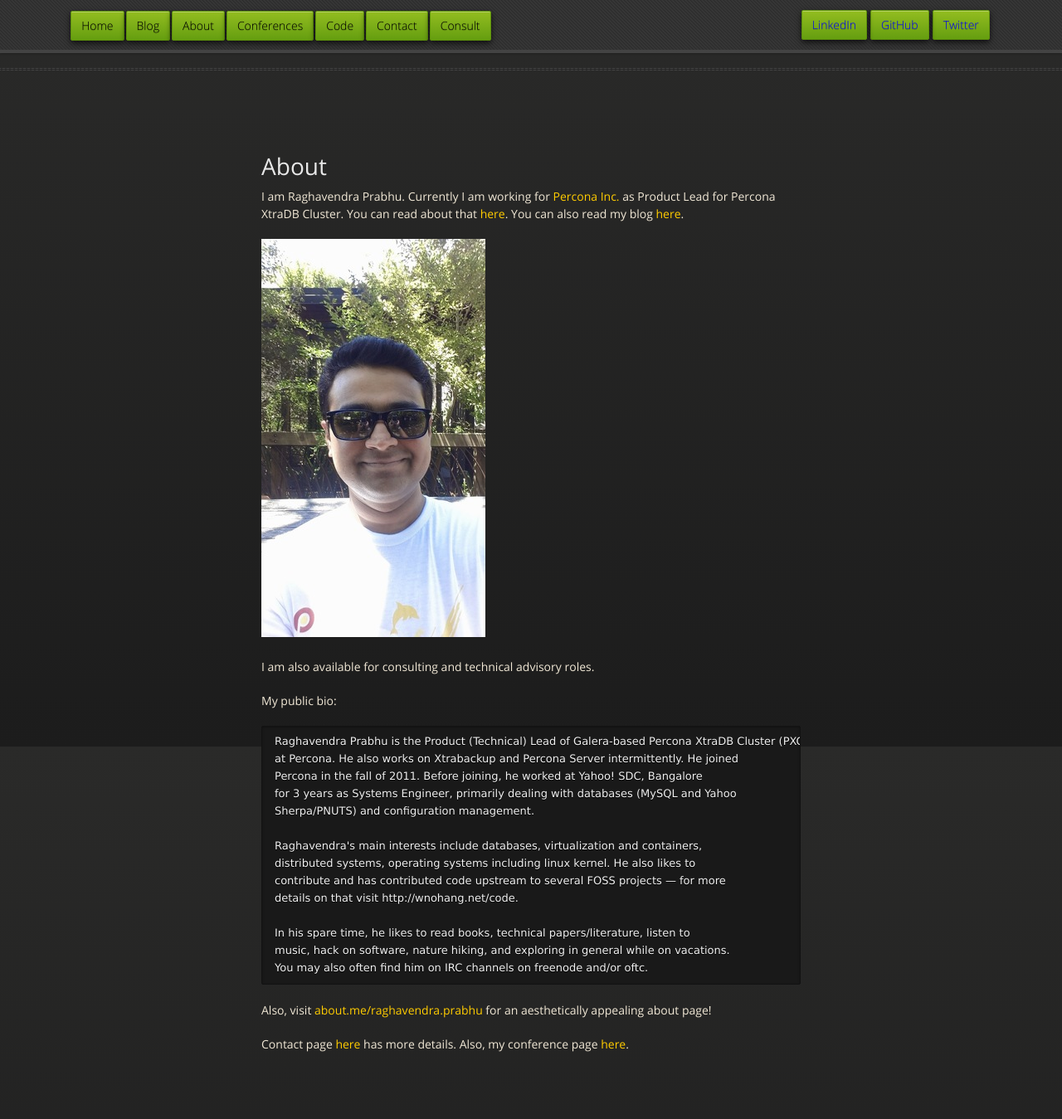
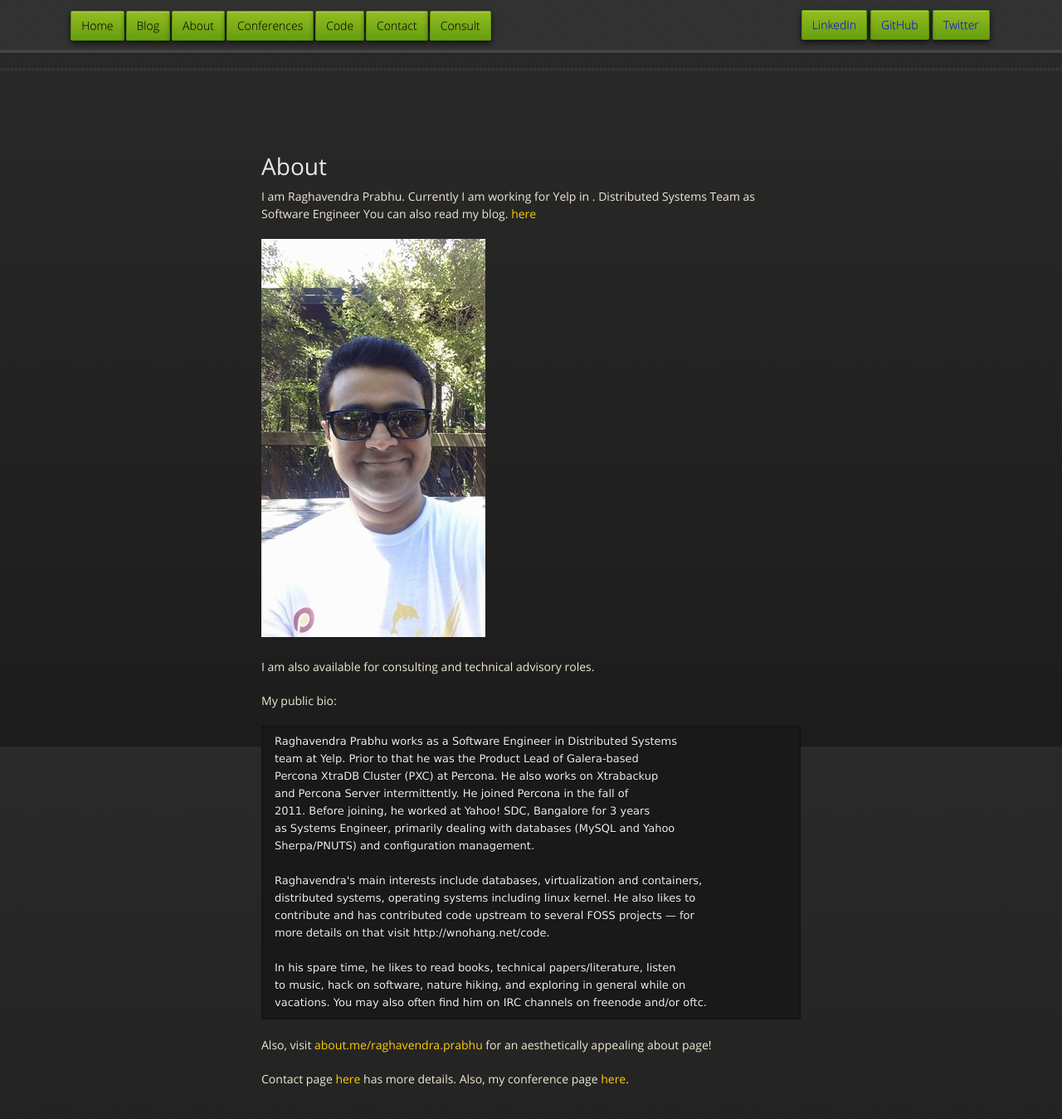
Before and after one commit to ronin13/ronin13.github.com, a Jekyll site: the page built from pages/about.md, in a window 1280 px wide and 1400 px high. Shown: the top 1349 px of the window at 83% size. Built offline with Jekyll 4.4.1, drawn with Linux system fonts in a browser that asks for light colours; Markdown is read by kramdown in place of the engine named in the settings.

Commit message:
Replace percona with Yelp

```diff
--- a/pages/about.md
+++ b/pages/about.md
@@ -5,11 +5,9 @@ permalink: /pages/about/
 ---
 
 
- I am Raghavendra Prabhu. Currently I am working for
-[Percona Inc.](http://percona.com) as Product Lead
-for Percona XtraDB Cluster. You can read about that
-[here](http://www.percona.com/about-us/our-team/raghavendra-prabhu). You
-can also read my blog [here](http://blog.wnohang.net "Blog").
+ I am Raghavendra Prabhu. Currently I am working for Yelp in           .
+Distributed Systems Team as Software Engineer You can also read my blog.
+[here](http://blog.wnohang.net "Blog")
 
 ![Photo](/pages/me.jpg)
 
@@ -17,21 +15,22 @@ I am also available for consulting and technical advisory roles.
 
 My public bio:
 
-    Raghavendra Prabhu is the Product (Technical) Lead of Galera-based Percona XtraDB Cluster (PXC)
-    at Percona. He also works on Xtrabackup and Percona Server intermittently. He joined
-    Percona in the fall of 2011. Before joining, he worked at Yahoo! SDC, Bangalore
-    for 3 years as Systems Engineer, primarily dealing with databases (MySQL and Yahoo
+    Raghavendra Prabhu works as a Software Engineer in Distributed Systems
+    team at Yelp. Prior to that he was the Product Lead of Galera-based
+    Percona XtraDB Cluster (PXC) at Percona. He also works on Xtrabackup
+    and Percona Server intermittently. He joined Percona in the fall of
+    2011. Before joining, he worked at Yahoo! SDC, Bangalore for 3 years
+    as Systems Engineer, primarily dealing with databases (MySQL and Yahoo
     Sherpa/PNUTS) and configuration management.
 
     Raghavendra's main interests include databases, virtualization and containers,
     distributed systems, operating systems including linux kernel. He also likes to
-    contribute and has contributed code upstream to several FOSS projects — for more
-    details on that visit http://wnohang.net/code.
+    contribute and has contributed code upstream to several FOSS projects — for
+    more details on that visit http://wnohang.net/code.
 
-    In his spare time, he likes to read books, technical papers/literature, listen to
-    music, hack on software, nature hiking, and exploring in general while on vacations.
-    You may also often find him on IRC channels on freenode and/or oftc.
-
+    In his spare time, he likes to read books, technical papers/literature, listen
+    to music, hack on software, nature hiking, and exploring in general while on
+    vacations. You may also often find him on IRC channels on freenode and/or oftc.
 
 Also, visit [about.me/raghavendra.prabhu](http://about.me/raghavendra.prabhu) for an aesthetically appealing about page!
 
```
Also changed, not shown: pages/consult.md (+1 -1 lines), pages/contact.md (+2 -2 lines), 1 other file.
